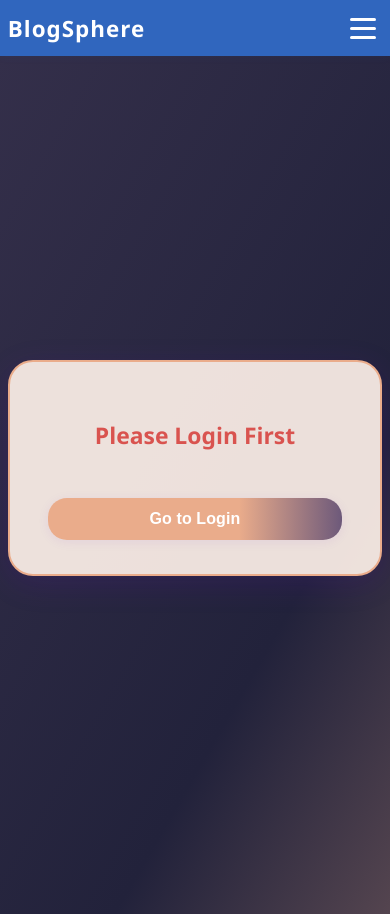
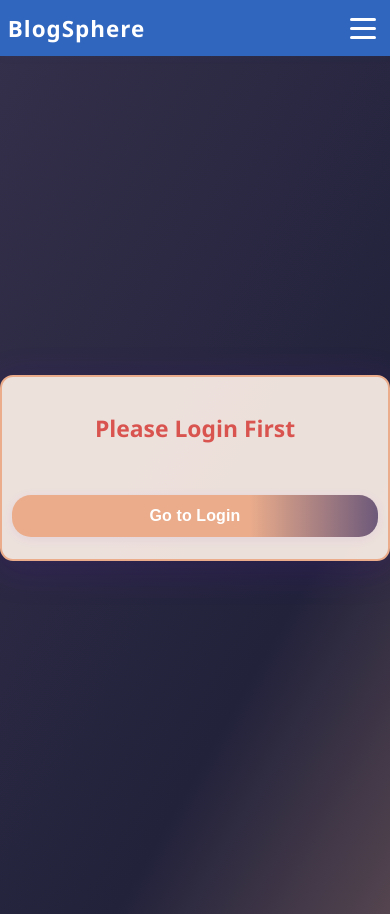
Before and after one commit to MuppanaPavanDurga/BlogSphere, a React (Create React App) app in the folder frontend/: page /profile in a window 390 px wide. Built offline with nearby package versions, Linux system fonts and the light colour scheme.

Commit message:
Update global CSS, center all cards, and improve responsive design

```diff
--- a/frontend/src/styles/Posts.css
+++ b/frontend/src/styles/Posts.css
@@ -53,16 +53,16 @@ body {
   border-radius: 22px;
   padding: 34px 28px 26px 28px;
   width: 100%;
-  max-width: 540px;
-  min-width: 250px;
+  max-width: 850px;         /* <<== WIDER */
+  min-width: 270px;
   display: flex;
   flex-direction: column;
+  align-items: flex-start;
+  gap: 18px;
   box-sizing: border-box;
-  align-items: flex-start;
-  justify-content: center;
-  gap: 14px;
   margin: 0 auto;
 }
+
 
 .post-card h3 {
   font-size: 1.37rem;
--- a/frontend/src/styles/Profile.css
+++ b/frontend/src/styles/Profile.css
@@ -24,20 +24,23 @@
   margin-bottom: 24px;
 }
 
-.profile-card {
-  background: rgba(245,233,226,0.96);
+.post-card {
+  background: rgba(245,233,226,0.97);
   border: 2px solid #eaac8b;
-  box-shadow: 0 8px 32px rgba(106, 17, 203, 0.14);
-  border-radius: 25px;
-  padding: 43px 38px 32px 38px;
-  max-width: 460px;
-  width: 96vw;
+  box-shadow: 0 4px 18px rgba(106,17,203,0.13);
+  border-radius: 22px;
+  padding: 34px 28px 26px 28px;
+  width: 100%;
+  max-width: 850px;         /* <<== WIDER */
+  min-width: 270px;
   display: flex;
   flex-direction: column;
-  align-items: center;
+  align-items: flex-start;
   gap: 18px;
   box-sizing: border-box;
+  margin: 0 auto;
 }
+
 
 .profile-card img {
   width: 77px;
```
